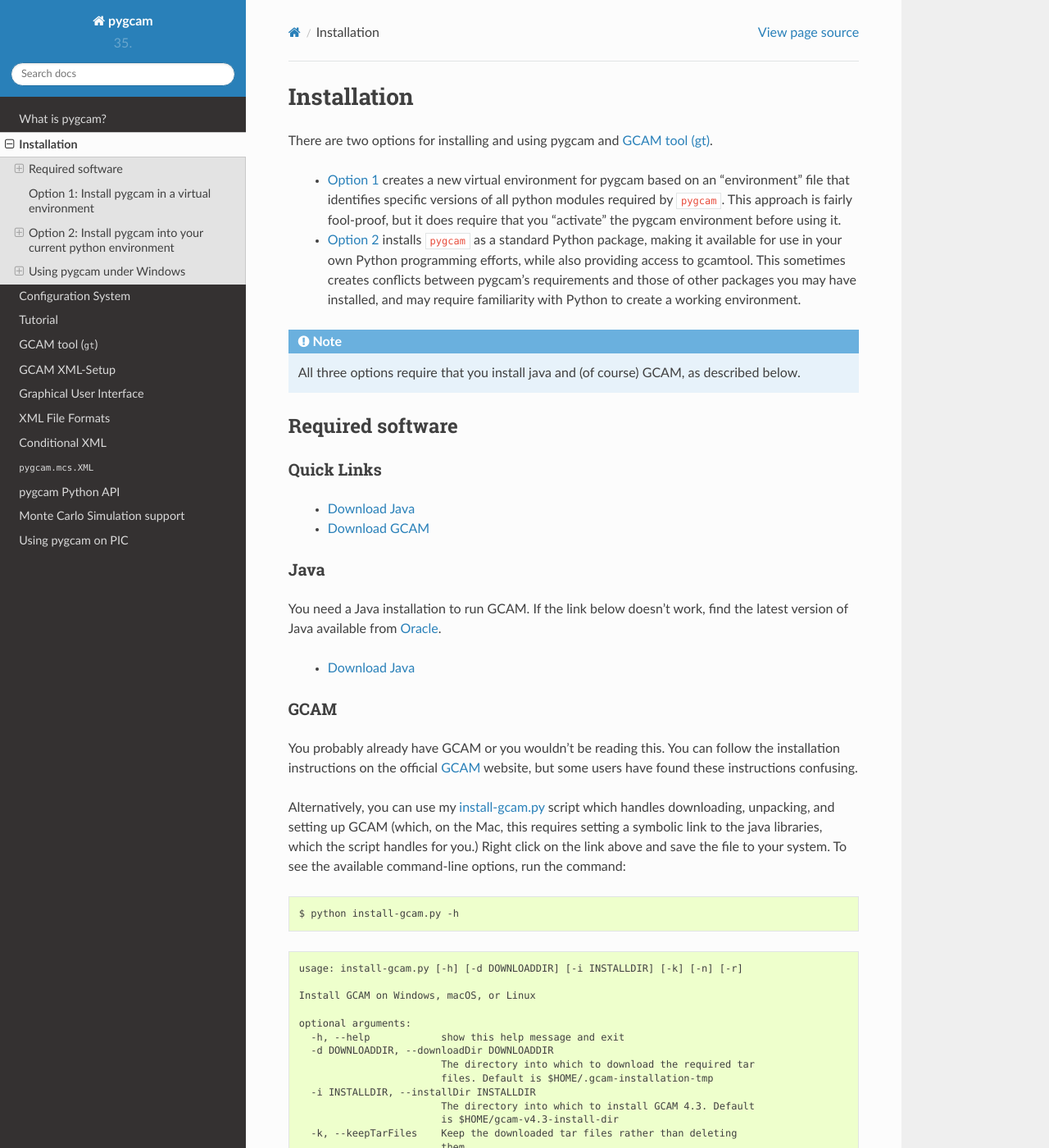
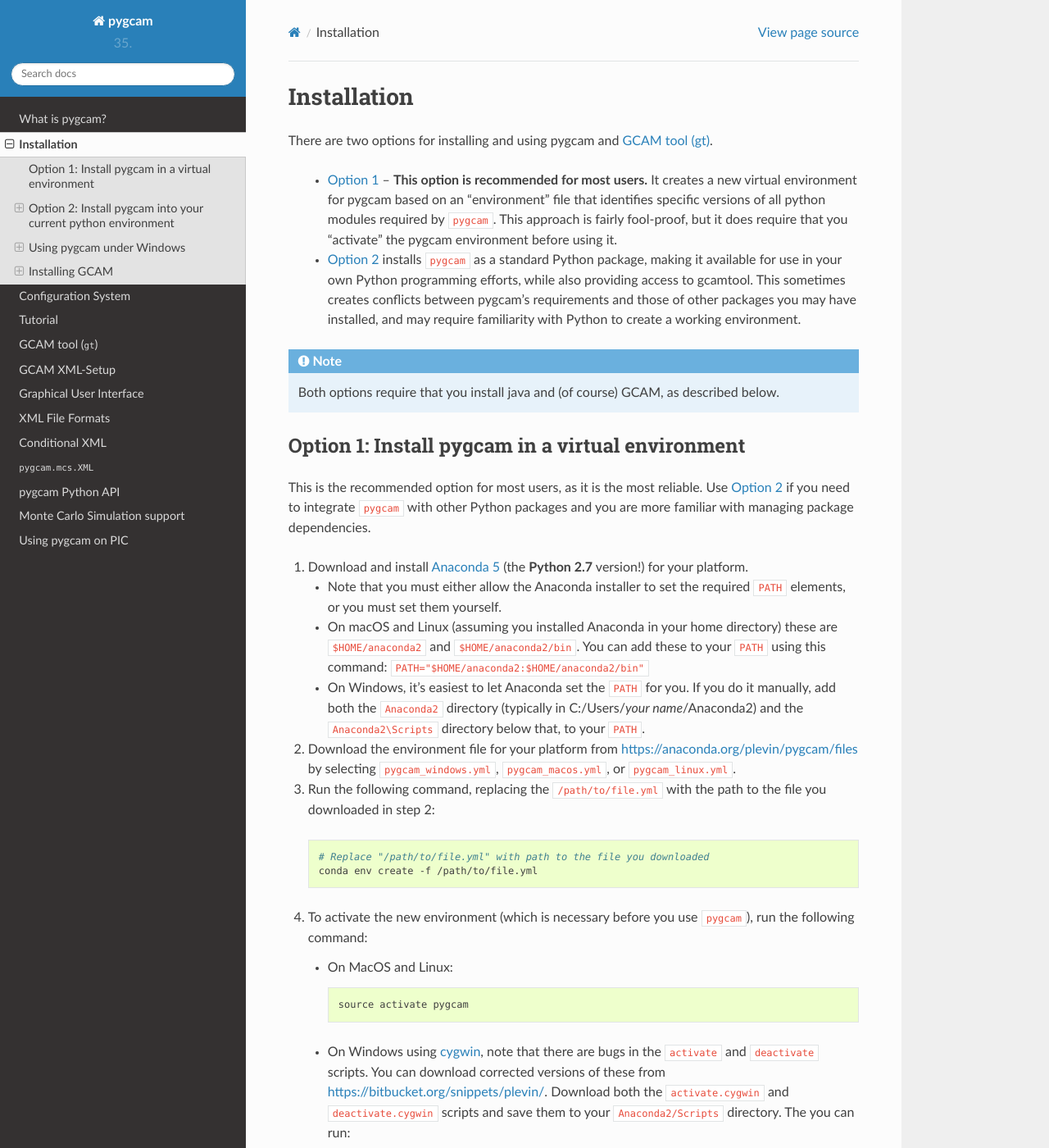
Before and after one commit to JGCRI/pygcam, a Sphinx documentation site: the page built from docs/source/install.rst, in a window 1280 px wide and 1400 px high. Shown: the whole window at 82% size. Built offline with Sphinx 7.4.7 and the Read the Docs theme 2.0.0, drawn with Linux system fonts in a browser that asks for light colours; the version number is read from the project's files by our own code; some of the changed text lies outside the part shown.

Commit message:
Prep for v1.0 RC1

```diff
--- a/docs/source/conf.py
+++ b/docs/source/conf.py
@@ -306,6 +306,7 @@ texinfo_documents = [
 #texinfo_no_detailmenu = False
 
 intersphinx_mapping = {
+    'python': ('http://docs.python.org/', None),
     'ipyparallel': ('https://ipyparallel.readthedocs.io/en/latest/', None),
     'SALib': ('http://salib.readthedocs.io/en/latest/', None),
  }
--- a/docs/source/install.rst
+++ b/docs/source/install.rst
@@ -3,8 +3,9 @@ Installation
 
 There are two options for installing and using pygcam and :doc:`gcamtool`.
 
-  - :ref:`Option 1 <option1>` creates a new virtual environment for pygcam based on an
-    "environment" file that identifies specific versions of all python modules required
+  - :ref:`Option 1 <option1>` -- **This option is recommended for most users.** It creates
+    a new virtual environment for pygcam based
+    on an "environment" file that identifies specific versions of all python modules required
     by ``pygcam``. This approach is fairly fool-proof, but it does require that you
     "activate" the pygcam environment before using it.
 
@@ -15,141 +16,63 @@ There are two options for installing and using pygcam and :doc:`gcamtool`.
     with Python to create a working environment.
 
 .. note::
-   All three options require that you install java and (of course) GCAM, as described below.
+   Both options require that you install java and (of course) GCAM, as described below.
 
-Required software
--------------------
-
-Quick Links
-^^^^^^^^^^^^^
-
-  - `Download Java <http://www.oracle.com/technetwork/java/javase/downloads/jdk8-downloads-2133151.html>`_
-  - `Download GCAM <https://github.com/JGCRI/gcam-core/releases>`_
-
-Java
-^^^^^^^^^^^^^^^^
-You need a Java installation to run GCAM. If the link below doesn't work, find
-the latest version of Java available from `Oracle <http://www.oracle.com>`_.
-
-  - `Download Java <http://www.oracle.com/technetwork/java/javase/downloads/jdk8-downloads-2133151.html>`_
-
-GCAM
-^^^^^^^^
-You probably already have GCAM or you wouldn't be reading this. You can follow the
-installation instructions on the official `GCAM <https://github.com/JGCRI/gcam-core/releases>`_
-website, but some users have found these instructions confusing.
-
-Alternatively, you can use my
-`install-gcam.py <https://raw.githubusercontent.com/JGCRI/pygcam/master/install-gcam.py>`_ script
-which handles downloading, unpacking, and setting up GCAM (which, on the Mac, this requires setting
-a symbolic link to the java libraries, which the script handles for you.) Right click on the link
-above and save the file to your system. To see the available command-line options, run the command:
-
-.. code-block:: sh
-
-   $ python install-gcam.py -h
-
-::
-
- usage: install-gcam.py [-h] [-d DOWNLOADDIR] [-i INSTALLDIR] [-k] [-n] [-r]
-
- Install GCAM on Windows, macOS, or Linux
-
- optional arguments:
-   -h, --help            show this help message and exit
-   -d DOWNLOADDIR, --downloadDir DOWNLOADDIR
-                         The directory into which to download the required tar
-                         files. Default is $HOME/.gcam-installation-tmp
-   -i INSTALLDIR, --installDir INSTALLDIR
-                         The directory into which to install GCAM 4.3. Default
-                         is $HOME/gcam-v4.3-install-dir
-   -k, --keepTarFiles    Keep the downloaded tar files rather than deleting
-                         them.
-   -n, --noRun           Print commands that would be executed, but don't run
-                         them.
-   -r, --reuseTarFiles   Use the already-downloaded tar files rather then
-                         retrieving them again. Implies -k/--keepTarFiles.
-
-The script requires Python 2.x (as does pygcam). Follow the instructions for
-:ref:`installing Anaconda <install-anaconda>` , then you can download and run the
-install script. The installation script runs on all three GCAM platforms (MacOS,
-Windows, and Linux.)
-
-Create a file structure for GCAM and pygcam
-"""""""""""""""""""""""""""""""""""""""""""""""
-A convenient way to manage GCAM is to create a folder called GCAM in your home
-directory (or anywhere you prefer). Copy the latest GCAM distribution into this
-directory, and unpack the files. (Follow the instructions at the link above.)
-
-Within this folder you might create a symbolic link called ``current`` which
-points to the current version of GCAM. This allows you to switch versions simply
-by changing the symbolic link. All ``pygcam`` configuration and project information
-will remain valid unless the internal file structure of the GCAM distribution
-changes, which may require an update to ``pygcam``.
-
-Note that ``pygcam`` sets the following default values for the following
-:doc:`config` variables; these may need to be updated for your installation.
-
-    .. code-block:: cfg
-
-       GCAM.Root         = %(Home)s/GCAM
-       GCAM.SandboxRoot  = %(GCAM.Root)s/ws
-       GCAM.Current      = %(GCAM.Root)s/current
-       GCAM.RefWorkspace = %(GCAM.Current)s
-
-
-The first time ``gt`` is run, it will create a default
-configuration file with all options present but commented out.
-Running ``gt -h``, will print a usage message and create
-the initial configuration file (unless one is already present). The
-file is ``.pygcam.cfg`` found in your home directory.
-
-
----------------------------------------------------------------------------
 
 .. _option1:
 
 Option 1: Install pygcam in a virtual environment
--------------------------------------------------
+---------------------------------------------------
+
+This is the recommended option for most users, as it is the most reliable. Use
+:ref:`Option 2 <option2>` if you need to integrate ``pygcam`` with other Python
+packages and you are more familiar with managing package dependencies.
 
 1. Download and install `Anaconda 5 <https://www.anaconda.com/download>`_
    (the **Python 2.7** version!) for your platform.
+
+   * Note that you must either allow the Anaconda installer to set the required
+     ``PATH`` elements, or you must set them yourself.
+
+   * On macOS and Linux (assuming you installed Anaconda in your home directory) these
+     are ``$HOME/anaconda2`` and ``$HOME/anaconda2/bin``. You can add these to your
+     ``PATH`` using this command:
+     ``PATH="$HOME/anaconda2:$HOME/anaconda2/bin"``
+
+   * On Windows, it's easiest to let Anaconda set the ``PATH`` for you. If you do it
+     manually, add both the ``Anaconda2`` directory (typically in C:/Users/*your name*/Anaconda2)
+     and the ``Anaconda2\Scripts`` directory below that, to your ``PATH``.
 
 2. Download the environment file for your platform from
    https://anaconda.org/plevin/pygcam/files by selecting
    ``pygcam_windows.yml``, ``pygcam_macos.yml``, or ``pygcam_linux.yml``.
 
-3. Run this commands, replacing the ``path/to/pygcam_macos.yml`` with the path
-   to the file you downloaded in step 2 if you're using Windows or Linux:
+3. Run the following command, replacing the ``/path/to/file.yml`` with the
+   path to the file you downloaded in step 2:
 
   .. code-block:: bash
 
-     # Replace the final argument with path to the file you downloaded
-     $ conda env create -f /path/to/pygcam_macos.yml
+     # Replace "/path/to/file.yml" with path to the file you downloaded
+     conda env create -f /path/to/file.yml
 
 4. To activate the new environment (which is necessary before you use ``pygcam``),
    run the following command:
 
-   * On MacOS and Linux:
+   * On MacOS and Linux::
 
-     .. code-block:: sh
+       source activate pygcam
 
-        $ source activate pygcam
-
-   * On Windows using cygwin, there are bugs in the ``activate`` and ``deactivate`` scripts.
+   * On Windows using :ref:`cygwin <cygwin-label>`, note that there are bugs in the
+     ``activate`` and ``deactivate`` scripts.
      You can download corrected versions of these from https://bitbucket.org/snippets/plevin/.
      Download both the ``activate.cygwin`` and ``deactivate.cygwin`` scripts and save them
-     to your ``Anaconda2/Scripts`` directory. The you can run:
+     to your ``Anaconda2/Scripts`` directory. The you can run::
 
-     .. code-block:: sh
+       source activate.cygwin pygcam
 
-        $ source activate.cygwin pygcam
+   * If you are using a standard Windows command prompt, type this command::
 
-   * When using a standard Windows command prompt:
-
-     .. code-block:: sh
-
-        $ activate pygcam
+       activate pygcam
 
 See the `conda <https://conda.io/docs/user-guide/tasks/manage-environments.html>`_
 documentation for further details.
@@ -163,7 +86,7 @@ Option 2: Install pygcam into your current python environment
 
   .. code-block:: sh
 
-     $ pip install pygcam
+     pip install pygcam
 
 Note that you may run into package conflicts this way. Options 1 or 2 are more reliable.
 
@@ -213,7 +136,7 @@ using the command:
 
 .. code-block:: bash
 
-   $ pip install pygcam
+   pip install pygcam
 
 If you are interested in working with the source code (e.g., writing plugins or
 adding functionality), you should clone the code repository to create a local
@@ -226,9 +149,9 @@ installed package to the source code repository so changes to the source code ar
 
    # First, change directory to where you want the pygcam folder to be "cloned"
 
-   $ git clone https://github.com/JGCRI/pygcam.git
-   $ cd pygcam
-   $ python setup.py develop
+   git clone https://github.com/JGCRI/pygcam.git
+   cd pygcam
+   python setup.py develop
 
 The ``setup.py`` script uses a Python module called ``setuptools``. On Mac OS X and
 Linux, ``setup.py`` installs ``setuptools`` automatically. Unfortunately, automating
@@ -237,7 +160,7 @@ this failed on Windows, so if the commands above fail, you will have to install
 
 .. code-block:: bash
 
-   $ conda install setuptools
+   conda install setuptools
 
 -----------------------------------
 
@@ -330,3 +253,120 @@ I recommend installing just these for now (easy to add more later):
   - Under *shells*:
 
     - **bash-completion** (saves typing; see bash documentation online)
+
+Anaconda activate and deactivate scripts
+~~~~~~~~~~~~~~~~~~~~~~~~~~~~~~~~~~~~~~~~~~~~
+There are bugs in the standard Anaconda2 ``activate`` and ``deactivate`` scripts that
+cause these to function incorrectly under cygwin. You can download corrected versions of
+these from https://bitbucket.org/snippets/plevin/.
+
+Download both the ``activate.cygwin`` and ``deactivate.cygwin`` scripts and save them
+to your ``Anaconda2/Scripts`` directory. The you can run::
+
+       source activate.cygwin pygcam
+
+to start using the ``pygcam`` environment, and::
+
+       source deactivate.cygwin
+
+to stop using it. (Necessary only if you need to switch to another Anaconda environment.)
+
+----------------------------------------
+
+Installing GCAM
+-------------------
+
+Quick Links
+^^^^^^^^^^^^^
+
+  - `Download install-gcam.py <https://raw.githubusercontent.com/JGCRI/pygcam/master/install-gcam.py>`_
+  - `Download GCAM <https://github.com/JGCRI/gcam-core/releases>`_
+  - `Download Java <http://www.oracle.com/technetwork/java/javase/downloads/jdk8-downloads-2133151.html>`_
+
+
+GCAM
+^^^^^^^^
+
+.. note::
+   The instructions below refer to installing GCAM v4.3, released in 2016. A new version of GCAM
+   will be released sometime in early November, 2017, at which point these instructions may become obsolete.
+
+You probably already have GCAM or you wouldn't be reading this. You can follow the
+installation instructions on the official `GCAM <https://github.com/JGCRI/gcam-core/releases>`_
+website, but some users have found these instructions confusing.
+
+Alternatively, you can use my
+`install-gcam.py <https://raw.githubusercontent.com/JGCRI/pygcam/master/install-gcam.py>`_ script
+which handles downloading, unpacking, and setting up GCAM (which, on the Mac, this requires setting
+a symbolic link to the java libraries, which the script handles for you.) Right click on the link
+above and save the file to your system. To see the available command-line options, run the command:
+
+.. code-block:: sh
+
+   python install-gcam.py -h
+
+::
+
+ usage: install-gcam.py [-h] [-d DOWNLOADDIR] [-i INSTALLDIR] [-k] [-n] [-r]
+
+ Install GCAM v4.3 on Windows, macOS, or Linux
+
+ optional arguments:
+   -h, --help            show this help message and exit
+   -d DOWNLOADDIR, --downloadDir DOWNLOADDIR
+                         The directory into which to download the required tar
+                         files. Default is $HOME/.gcam-installation-tmp
+   -i INSTALLDIR, --installDir INSTALLDIR
+                         The directory into which to install GCAM 4.3. Default
+                         is $HOME/gcam-v4.3-install-dir
+   -k, --keepTarFiles    Keep the downloaded tar files rather than deleting
+                         them.
+   -n, --noRun           Print commands that would be executed, but don't run
+                         them.
+   -r, --reuseTarFiles   Use the already-downloaded tar files rather then
+                         retrieving them again. Implies -k/--keepTarFiles.
+
+The script requires Python 2.x (as does pygcam). If you have Python installed, you
+can use it to run this script, which uses only standard modules. If you need to
+install Python, follow the instructions for :ref:`installing Anaconda <install-anaconda>`,
+then you can download and run the install script. The installation script runs on all three
+GCAM platforms (MacOS, Windows, and Linux.)
+
+
+Create a file structure for GCAM and pygcam
+~~~~~~~~~~~~~~~~~~~~~~~~~~~~~~~~~~~~~~~~~~~~~~
+A convenient way to manage GCAM is to create a folder called GCAM in your home
+directory (or anywhere you prefer). Copy the latest GCAM distribution into this
+directory, and unpack the files. (Follow the instructions at the link above.)
+
+Within this folder you might create a symbolic link called ``current`` which
+points to the current version of GCAM. This allows you to switch versions simply
+by changing the symbolic link. All ``pygcam`` configuration and project information
+will remain valid unless the internal file structure of the GCAM distribution
+changes, which may require an update to ``pygcam``.
+
+Note that ``pygcam`` sets the following default values for the following
+:doc:`config` variables; these may need to be updated for your installation.
+
+    .. code-block:: cfg
+
+       GCAM.Root         = %(Home)s/GCAM
+       GCAM.SandboxRoot  = %(GCAM.Root)s/ws
+       GCAM.Current      = %(GCAM.Root)s/current
+       GCAM.RefWorkspace = %(GCAM.Current)s
+
+
+The first time ``gt`` is run, it will create a default
+configuration file with all options present but commented out.
+Running ``gt -h``, will print a usage message and create
+the initial configuration file (unless one is already present). The
+file is ``.pygcam.cfg`` found in your home directory.
+
+
+
+Java
+~~~~~~~~~
+You need a Java installation to run GCAM. If the link below doesn't work, find
+the latest version of Java available from `Oracle <http://www.oracle.com>`_.
+
+  - `Download Java <http://www.oracle.com/technetwork/java/javase/downloads/jdk8-downloads-2133151.html>`_
--- a/install-gcam.py
+++ b/install-gcam.py
@@ -26,7 +26,7 @@ DefaultInstallDir  = os.path.join(Home, 'gcam-v4.3-install-dir')
 DefaultDownloadDir = os.path.join(Home, '.gcam-installation-tmp')
 
 def parseArgs():
-    parser = argparse.ArgumentParser(description='''Install GCAM on Windows, macOS, or Linux''')
+    parser = argparse.ArgumentParser(description='''Install GCAM v4.3 on Windows, macOS, or Linux''')
 
     parser.add_argument('-d', '--downloadDir', default=DefaultDownloadDir,
                         help='''The directory into which to download the required tar files. Default is %s''' % DefaultDownloadDir)
--- a/setup.py
+++ b/setup.py
@@ -14,6 +14,7 @@ from setuptools import setup
 
 requirements = [
     'configparser>=3.5.0',     # backport of python 3.5 version
+    'filelock>=2.0.12',
     'futures>=3.1.1',
     'future>=0.16.0',
     'lxml>=3.8.0',
@@ -22,7 +23,6 @@ requirements = [
     'seaborn==0.8.0',
     'six>=1.10.0',
     'sphinx-argparse==0.1.17', # later versions lose markup in commands
-    'filelock>=2.0.12',
 ]
 
 mcs_requirements = [
```
Also changed, not shown: README.rst (+11 -8 lines), docs/source/config.rst (+17 -17 lines), docs/source/mcs/commands.rst (+9 -2 lines), docs/source/mcs/intro.rst (+7 -2 lines), rtd.requirements.txt (+9 -4 lines), docs/source/images/ConfigVarStructure.jpg, 2 other files.
